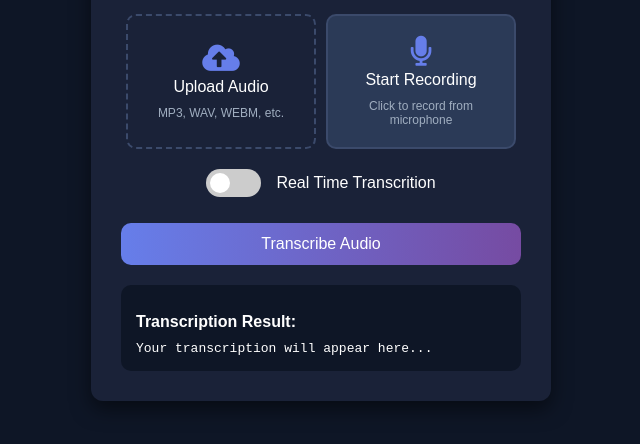
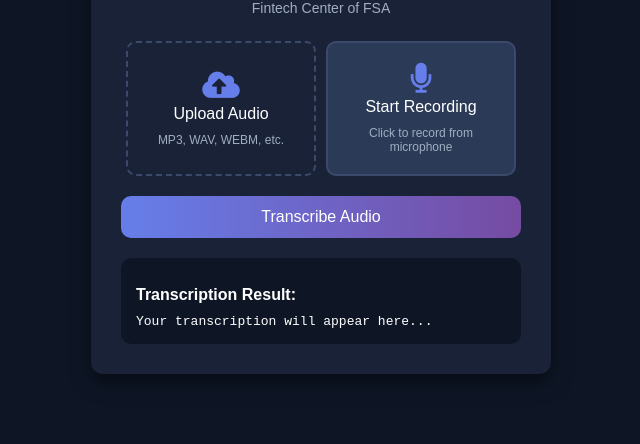
Before and after one commit to te-lyhourt/ASR_web, a plain HTML site: page static/index.html in a window 1280 px wide. Shown: the part 258-702 px from the top of the page, without its empty margins (319-959 px from the left). Drawn offline with Linux system fonts and the light colour scheme.

Commit message:
hide real time

```diff
--- a/static/index.html
+++ b/static/index.html
@@ -3,7 +3,7 @@
 
 <head>
   <meta charset="UTF-8">
-  <link rel="icon" href="/favicon.ico">
+  <link rel="icon" href="static/favicon.ico">
   <title>Khmer Audio Transcription</title>
   <link rel="stylesheet" href="/static/style.css">
   <!-- Font Awesome for icons -->
@@ -45,14 +45,14 @@
     </div>
     <audio id="audioPreview" controls style="display:none;"></audio>
 
-    <div class="switch-container">
+    <!-- <div class="switch-container">
       <label class="switch">
         <input type="checkbox">
         <span class="slider round"></span>
 
       </label>
       <p class="switch-text">Real Time Transcrition</p>
-    </div>
+    </div> -->
 
 
 
```
